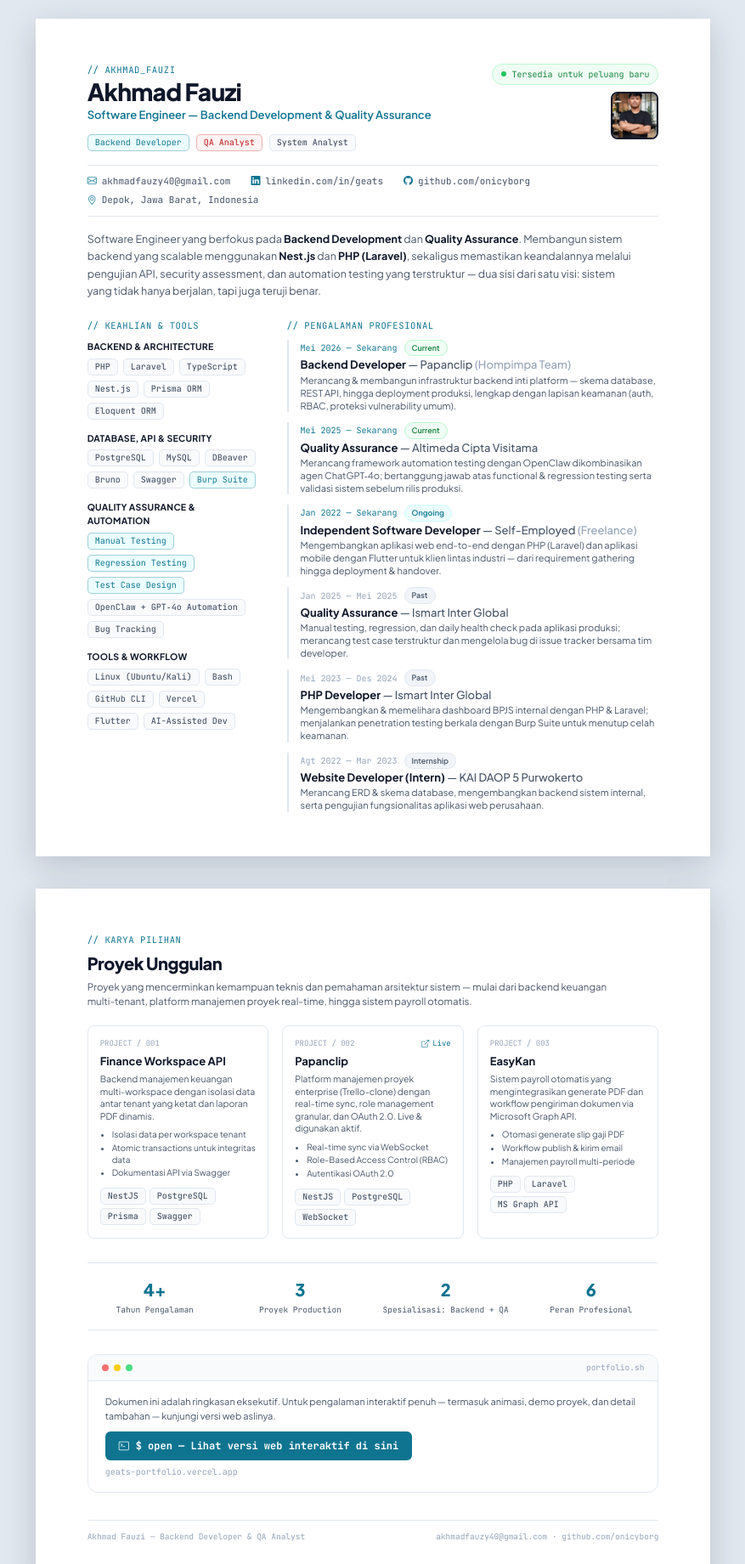
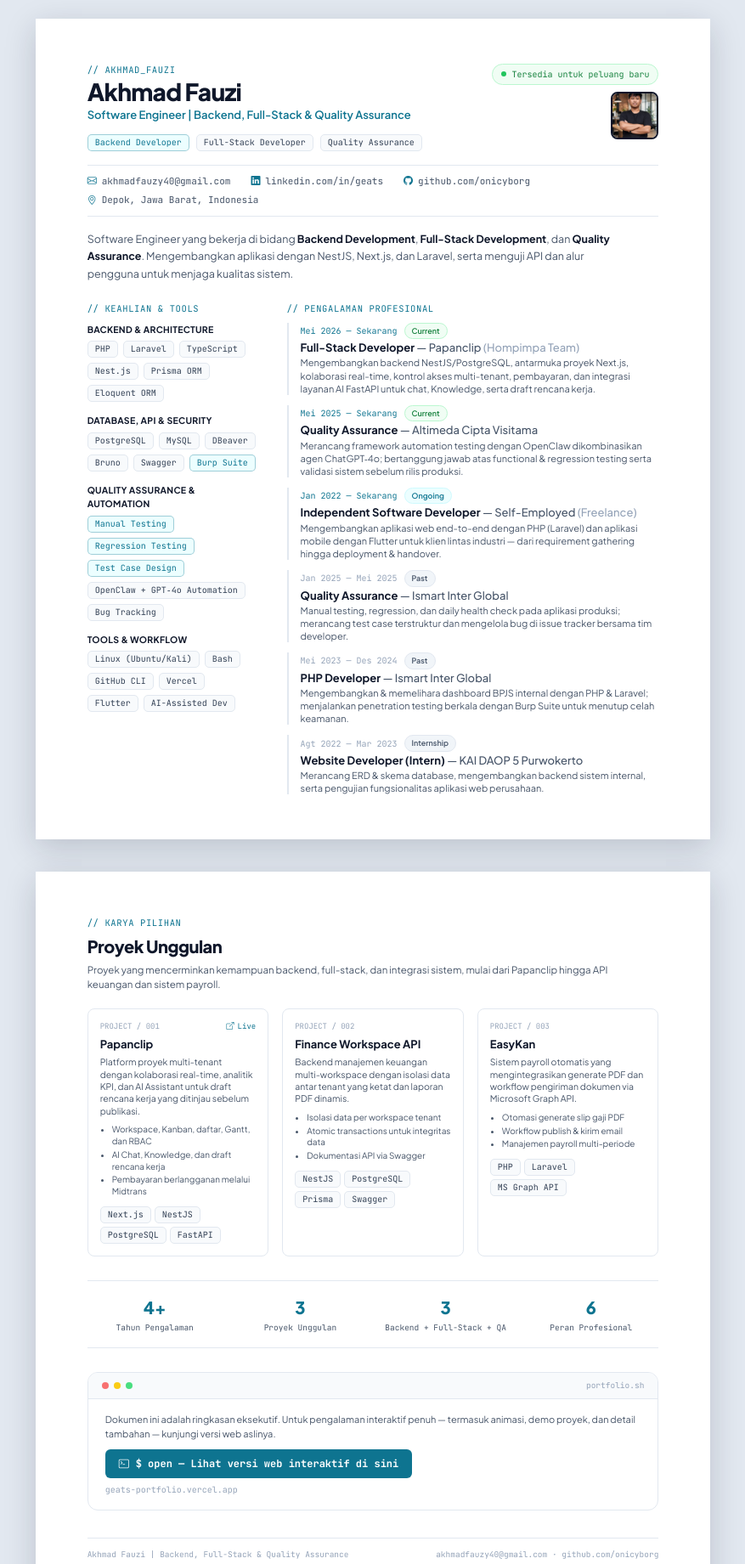
Before and after one commit to onicyborg/geats-portfolio, a plain HTML site: page pdf-version.html in a window 1280 px wide. Shown: the part 60-1901 px from the top of the page at 85% size, without its empty margins (201-1078 px from the left). Drawn offline with nearby package versions, Linux system fonts and the light colour scheme.

Commit message:
update: papanclip

```diff
--- a/assets/css/styles.css
+++ b/assets/css/styles.css
@@ -180,6 +180,9 @@ dialog.closing { animation: dialog-out .15s ease-in forwards; }
 .features-list li { padding: 10px 0 10px 20px; position: relative; border-bottom: 1px solid var(--line); font-size: 14px; }
 .features-list li::before { content: ''; width: 4px; height: 4px; background: var(--accent); position: absolute; left: 0; top: 21px; }
 .modal-details .tech-list { margin-top: 0; }
+.tech-groups { display: grid; gap: 16px; }
+.tech-group h4 { color: var(--text-muted); font: 11px var(--mono); margin-bottom: 5px; }
+.tech-group p { font-size: 13px; line-height: 1.6; }
 .project-role { margin-top: 24px; }
 .gallery { display: grid; grid-template-columns: repeat(3,minmax(0,1fr)); gap: 12px; }
 .screenshot-slot { position: relative; aspect-ratio: 16/10; border: 1px solid var(--line-strong); display: flex; align-items: center; justify-content: center; min-width: 0; overflow: hidden; }
--- a/pdf-version.html
+++ b/pdf-version.html
@@ -3,7 +3,8 @@
 <head>
 <meta charset="UTF-8" />
 <meta name="viewport" content="width=device-width, initial-scale=1.0" />
-<title>Akhmad Fauzi — Backend Developer & QA Analyst | Executive Summary</title>
+<title>Akhmad Fauzi | Backend, Full-Stack &amp; Quality Assurance | Executive Summary</title>
+<link rel="icon" href="geats.png" type="image/png" />
 
 <link rel="preconnect" href="https://fonts.googleapis.com" />
 <link rel="preconnect" href="https://fonts.gstatic.com" crossorigin />
@@ -147,12 +148,12 @@
         <div class="eyebrow mb-1">// akhmad_fauzi</div>
         <h1 class="text-[28px] font-extrabold tracking-tight leading-none text-ink">Akhmad Fauzi</h1>
         <p class="text-[13px] font-semibold text-accent mt-1">
-          Software Engineer — Backend Development &amp; Quality Assurance
+          Software Engineer | Backend, Full-Stack &amp; Quality Assurance
         </p>
         <div class="flex flex-wrap gap-2 mt-3">
           <span class="chip-accent chip">Backend Developer</span>
-          <span class="chip" style="border-color:rgba(185,28,28,0.3); color:#B91C1C; background:#FEF2F2;">QA Analyst</span>
-          <span class="chip">System Analyst</span>
+          <span class="chip">Full-Stack Developer</span>
+          <span class="chip">Quality Assurance</span>
         </div>
       </div>
 
@@ -176,11 +177,9 @@
 
     <!-- SUMMARY -->
     <p class="text-[12.5px] text-ink2 leading-relaxed mt-4 max-w-[170mm]">
-      Software Engineer yang berfokus pada <strong class="text-ink">Backend Development</strong> dan
-      <strong class="text-ink">Quality Assurance</strong>. Membangun sistem backend yang scalable menggunakan
-      <strong class="text-ink">Nest.js</strong> dan <strong class="text-ink">PHP (Laravel)</strong>, sekaligus memastikan
-      keandalannya melalui pengujian API, security assessment, dan automation testing yang terstruktur — dua sisi dari satu
-      visi: sistem yang tidak hanya berjalan, tapi juga teruji benar.
+      Software Engineer yang bekerja di bidang <strong class="text-ink">Backend Development</strong>,
+      <strong class="text-ink">Full-Stack Development</strong>, dan <strong class="text-ink">Quality Assurance</strong>.
+      Mengembangkan aplikasi dengan NestJS, Next.js, dan Laravel, serta menguji API dan alur pengguna untuk menjaga kualitas sistem.
     </p>
 
     <!-- SKILLS + EXPERIENCE -->
@@ -235,9 +234,9 @@
               <span class="font-mono text-[10px] text-accent">Mei 2026 — Sekarang</span>
               <span class="text-[9px] font-semibold px-2 py-0.5 rounded-full bg-green-50 text-green-700 border border-green-200">Current</span>
             </div>
-            <div class="text-[13px] font-bold text-ink leading-tight">Backend Developer <span class="text-ink2 font-medium">— Papanclip <span class="text-ink3">(Hompimpa Team)</span></span></div>
+            <div class="text-[13px] font-bold text-ink leading-tight">Full-Stack Developer <span class="text-ink2 font-medium">— Papanclip <span class="text-ink3">(Hompimpa Team)</span></span></div>
             <p class="text-[11px] text-ink2 leading-snug mt-0.5">
-              Merancang &amp; membangun infrastruktur backend inti platform — skema database, REST API, hingga deployment produksi, lengkap dengan lapisan keamanan (auth, RBAC, proteksi vulnerability umum).
+              Mengembangkan backend NestJS/PostgreSQL, antarmuka proyek Next.js, kolaborasi real-time, kontrol akses multi-tenant, pembayaran, dan integrasi layanan AI FastAPI untuk chat, Knowledge, serta draft rencana kerja.
             </p>
           </div>
 
@@ -309,14 +308,36 @@
     <div class="eyebrow mb-1">// karya pilihan</div>
     <h2 class="text-[20px] font-extrabold text-ink tracking-tight">Proyek Unggulan</h2>
     <p class="text-[11.5px] text-ink2 mt-1 mb-5 max-w-[170mm]">
-      Proyek yang mencerminkan kemampuan teknis dan pemahaman arsitektur sistem — mulai dari backend keuangan multi-tenant, platform manajemen proyek real-time, hingga sistem payroll otomatis.
+      Proyek yang mencerminkan kemampuan backend, full-stack, dan integrasi sistem, mulai dari Papanclip hingga API keuangan dan sistem payroll.
     </p>
 
     <div class="grid grid-cols-3 gap-4">
 
       <!-- Project 1 -->
       <div class="avoid-break border border-line rounded-lg p-3.5">
-        <div class="font-mono text-[9px] text-ink3 mb-1">PROJECT / 001</div>
+        <div class="flex items-center justify-between mb-1">
+          <div class="font-mono text-[9px] text-ink3">PROJECT / 001</div>
+          <a href="https://papanclip.hompimpa.biz.id/" target="_blank" rel="noopener" class="inline-flex items-center gap-1 text-[9px] font-mono text-accent">
+            <i class="bi bi-box-arrow-up-right"></i> Live
+          </a>
+        </div>
+        <div class="text-[13px] font-bold text-ink mb-1">Papanclip</div>
+        <p class="text-[10.5px] text-ink2 leading-snug mb-2">
+          Platform proyek multi-tenant dengan kolaborasi real-time, analitik KPI, dan AI Assistant untuk draft rencana kerja yang ditinjau sebelum publikasi.
+        </p>
+        <ul class="text-[10px] text-ink2 leading-snug space-y-0.5 mb-2.5 list-disc pl-3.5">
+          <li>Workspace, Kanban, daftar, Gantt, dan RBAC</li>
+          <li>AI Chat, Knowledge, dan draft rencana kerja</li>
+          <li>Pembayaran berlangganan melalui Midtrans</li>
+        </ul>
+        <div class="flex flex-wrap gap-1">
+          <span class="chip">Next.js</span><span class="chip">NestJS</span><span class="chip">PostgreSQL</span><span class="chip">FastAPI</span>
+        </div>
+      </div>
+
+      <!-- Project 2 -->
+      <div class="avoid-break border border-line rounded-lg p-3.5">
+        <div class="font-mono text-[9px] text-ink3 mb-1">PROJECT / 002</div>
         <div class="text-[13px] font-bold text-ink mb-1">Finance Workspace API</div>
         <p class="text-[10.5px] text-ink2 leading-snug mb-2">
           Backend manajemen keuangan multi-workspace dengan isolasi data antar tenant yang ketat dan laporan PDF dinamis.
@@ -328,28 +349,6 @@
         </ul>
         <div class="flex flex-wrap gap-1">
           <span class="chip">NestJS</span><span class="chip">PostgreSQL</span><span class="chip">Prisma</span><span class="chip">Swagger</span>
-        </div>
-      </div>
-
-      <!-- Project 2 -->
-      <div class="avoid-break border border-line rounded-lg p-3.5">
-        <div class="flex items-center justify-between mb-1">
-          <div class="font-mono text-[9px] text-ink3">PROJECT / 002</div>
-          <a href="https://www.papanclip.hompimpa.biz.id/" target="_blank" rel="noopener" class="inline-flex items-center gap-1 text-[9px] font-mono text-accent">
-            <i class="bi bi-box-arrow-up-right"></i> Live
-          </a>
-        </div>
-        <div class="text-[13px] font-bold text-ink mb-1">Papanclip</div>
-        <p class="text-[10.5px] text-ink2 leading-snug mb-2">
-          Platform manajemen proyek enterprise (Trello-clone) dengan real-time sync, role management granular, dan OAuth 2.0. Live &amp; digunakan aktif.
-        </p>
-        <ul class="text-[10px] text-ink2 leading-snug space-y-0.5 mb-2.5 list-disc pl-3.5">
-          <li>Real-time sync via WebSocket</li>
-          <li>Role-Based Access Control (RBAC)</li>
-          <li>Autentikasi OAuth 2.0</li>
-        </ul>
-        <div class="flex flex-wrap gap-1">
-          <span class="chip">NestJS</span><span class="chip">PostgreSQL</span><span class="chip">WebSocket</span>
         </div>
       </div>
 
@@ -379,11 +378,11 @@
       </div>
       <div class="text-center">
         <div class="text-[20px] font-extrabold text-accent">3</div>
-        <div class="text-[9.5px] text-ink2 font-mono mt-0.5">Proyek Production</div>
+        <div class="text-[9.5px] text-ink2 font-mono mt-0.5">Proyek Unggulan</div>
       </div>
       <div class="text-center">
-        <div class="text-[20px] font-extrabold text-accent">2</div>
-        <div class="text-[9.5px] text-ink2 font-mono mt-0.5">Spesialisasi: Backend + QA</div>
+        <div class="text-[20px] font-extrabold text-accent">3</div>
+        <div class="text-[9.5px] text-ink2 font-mono mt-0.5">Backend + Full-Stack + QA</div>
       </div>
       <div class="text-center">
         <div class="text-[20px] font-extrabold text-accent">6</div>
@@ -413,7 +412,7 @@
 
     <!-- FOOTER -->
     <div class="mt-8 pt-3 border-t border-line flex items-center justify-between text-[9.5px] font-mono text-ink3">
-      <span>Akhmad Fauzi — Backend Developer &amp; QA Analyst</span>
+      <span>Akhmad Fauzi | Backend, Full-Stack &amp; Quality Assurance</span>
       <span>akhmadfauzy40@gmail.com · github.com/onicyborg</span>
     </div>
   </div>
```
Also changed, not shown: assets/js/i18n.js (+32 -5 lines), assets/js/main.js (+5 -2 lines), assets/js/projects-data.js (+14 -3 lines), assets/projects/papanclip/01.webp, assets/projects/papanclip/02.webp, 4 other files.
